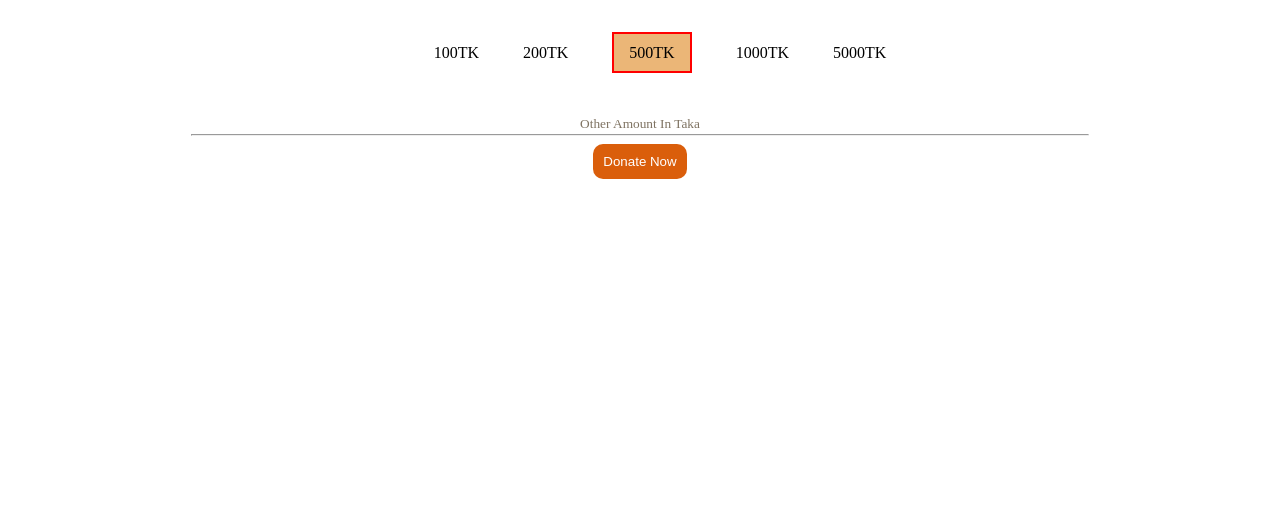
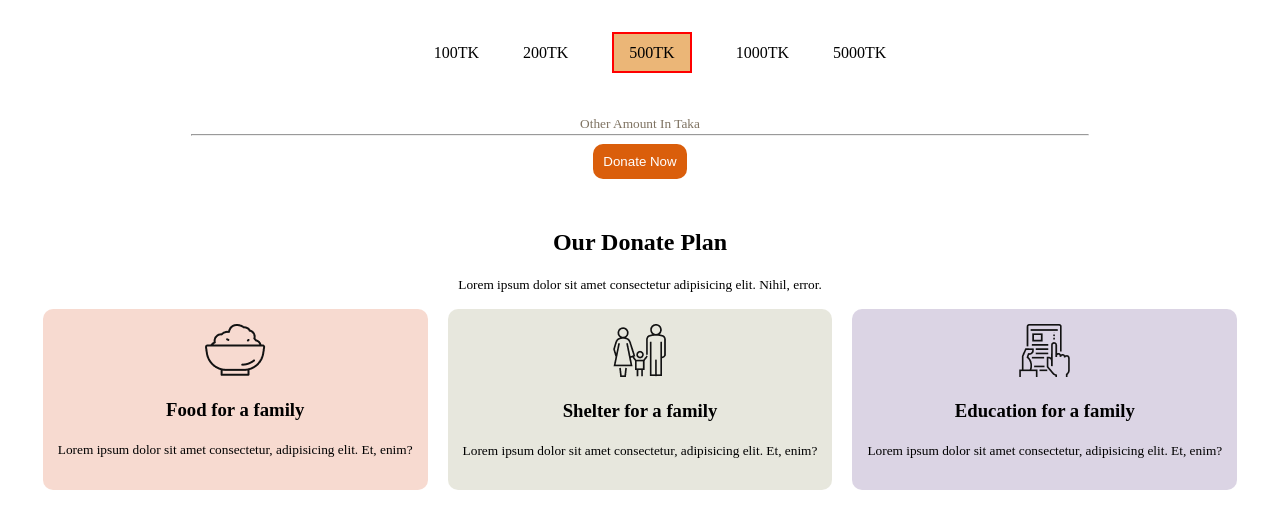
Before and after one commit to chinno0007/donate-today, a plain HTML site: page index.html in a window 1280 px wide. Shown: the part 518-1046 px from the top of the page. Before the commit the page ends 800 px from the top, so only its background shows below. Drawn offline with Linux system fonts and the light colour scheme.

Commit message:
Our Donate Plan Added

```diff
--- a/index.html
+++ b/index.html
@@ -46,6 +46,34 @@
     </section>
 
 
+    <!-- Donation Plan Section Start -->
+
+    <section class="donate-plan">
+        <div>
+            <h1>Our Donate Plan</h1>
+            <p><small>Lorem ipsum dolor sit amet consectetur adipisicing elit. Nihil, error.</small></p>
+        </div>
+
+        <div class="donate-items">
+            <div class="item1">
+                <img src="icons/food.png" alt="">
+                <h3>Food for a family</h3>
+                <p><small>Lorem ipsum dolor sit amet consectetur, adipisicing elit. Et, enim?</small></p>
+            </div>
+            <div class="item2">
+                <img src="icons/shelter.png" alt="">
+                <h3>Shelter for a family</h3>
+                <p><small>Lorem ipsum dolor sit amet consectetur, adipisicing elit. Et, enim?</small></p>
+            </div>
+            <div class="item3">
+                <img src="icons/Frame-1.png" alt="">
+                <h3>Education for a family</h3>
+                <p><small>Lorem ipsum dolor sit amet consectetur, adipisicing elit. Et, enim?</small></p>
+            </div>
+        </div>
+    </section>
+
+
 </body>
 
 </html>
--- a/style.css
+++ b/style.css
@@ -74,3 +74,44 @@ body {
 .Taka-and-btn {
     margin-bottom: 50px;
 }
+
+
+/* Donation Plan Section Start */
+
+.donate-plan {
+    text-align: center;
+    margin-bottom: 50px;
+}
+
+.donate-items {
+    display: flex;
+    justify-content: center;
+}
+
+.item1 {
+    border: none;
+    background-color: rgba(233, 150, 122, 0.349);
+    border-radius: 10px;
+    padding: 15px;
+    margin-right: 10px;
+    margin-left: 10px;
+}
+
+.item2 {
+    border: none;
+    background-color: rgba(122, 122, 65, 0.178);
+    border-radius: 10px;
+    padding: 15px;
+    margin-right: 10px;
+    margin-left: 10px;
+}
+
+.item3 {
+    border: none;
+    background-color: rgba(67, 35, 114, 0.192);
+    border-radius: 10px;
+    padding: 15px;
+    margin-right: 10px;
+    margin-left: 10px;
+
+}
```
